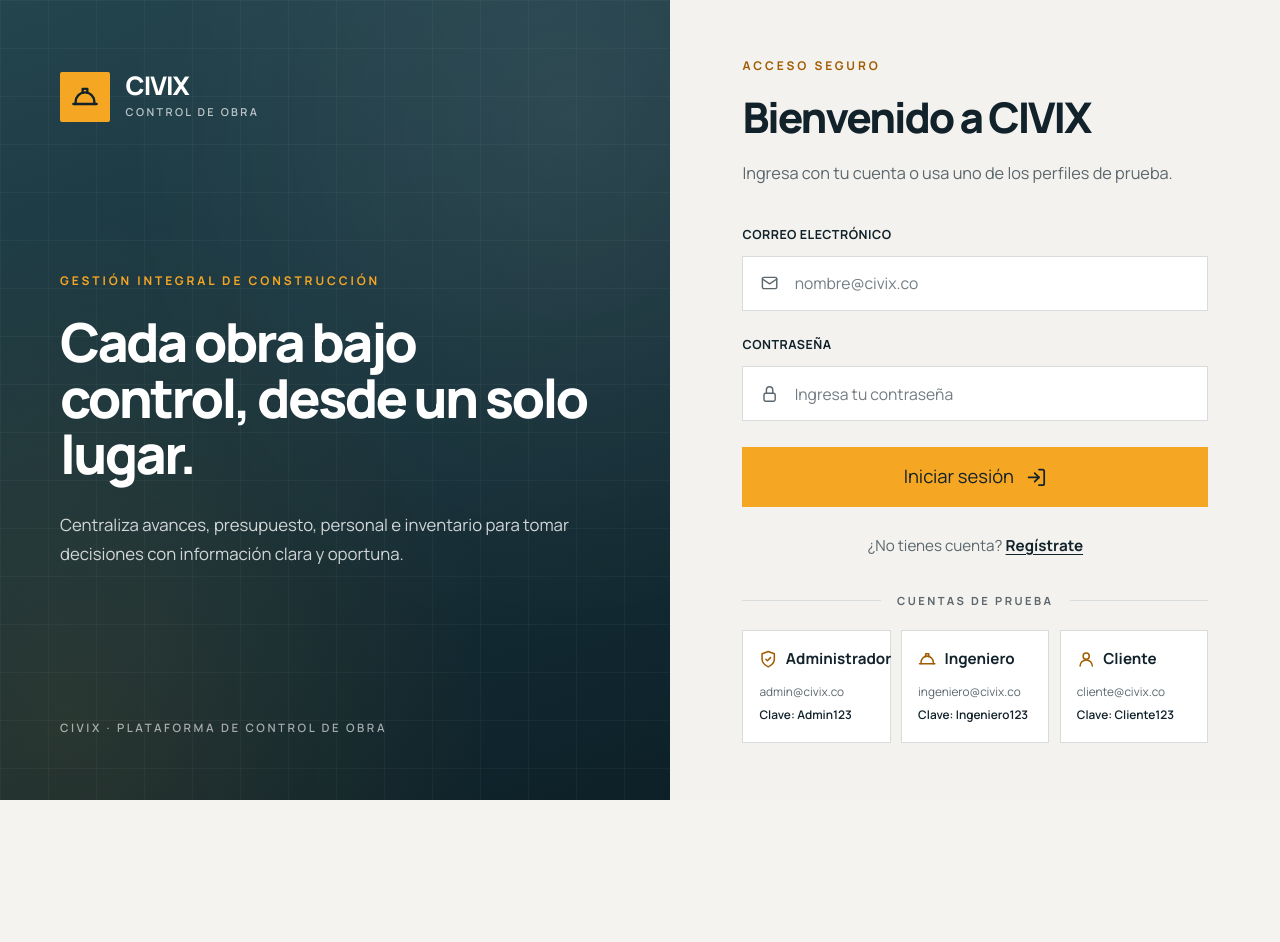
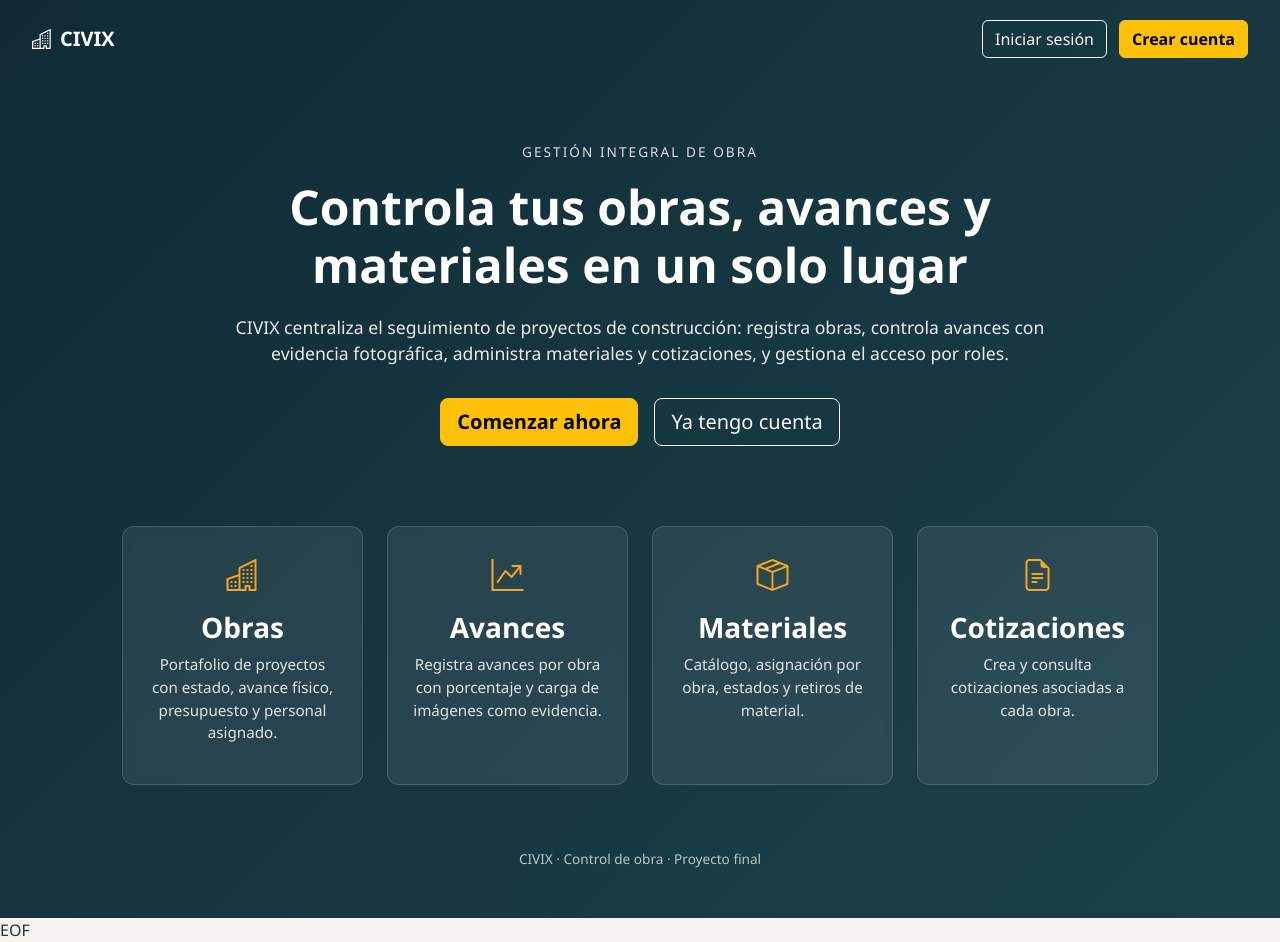
Before and after one commit to Fernandozapa26/CIVIX-Software, an Angular app in the folder frontend/civix-front/: page / in a window 1280 px wide. Before the commit this address led to /login. Before the commit the page ends 800 px from the top, so only its background shows below. Built offline with nearby package versions, Linux system fonts and the light colour scheme.

Commit message:
feat(frontend): agregar landing publica y mover app a /app

```diff
--- a/frontend/civix-front/src/app/app.routes.ts
+++ b/frontend/civix-front/src/app/app.routes.ts
@@ -4,7 +4,12 @@ import { authGuard, guestGuard } from './core/guards/auth.guard';
 import { ROLES_GESTION, ROLES_TODOS } from './core/models/auth.models';
 
 export const routes: Routes = [
-  // Pantallas públicas dentro de la pantalla dividida de Figma.
+  // Landing pública
+  {
+    path: '',
+    loadComponent: () => import('./features/landing/landing').then((m) => m.Landing),
+  },
+  // Pantallas públicas
   {
     path: 'login',
     loadComponent: () => import('./layouts/auth-layout/auth-layout').then((m) => m.AuthLayout),
@@ -29,12 +34,11 @@ export const routes: Routes = [
       },
     ],
   },
+  // Aplicación (requiere sesión)
   {
-    // Componente principal con el menú (solo con sesión iniciada)
-    path: '',
+    path: 'app',
     loadComponent: () => import('./layouts/main-layout/main-layout').then((m) => m.MainLayout),
     canActivate: [authGuard],
-
     children: [
       {
         path: '',
@@ -91,6 +95,6 @@ export const routes: Routes = [
   },
   {
     path: '**',
-    redirectTo: 'inicio',
+    redirectTo: '',
   },
 ];
--- a/frontend/civix-front/src/app/core/services/auth.service.ts
+++ b/frontend/civix-front/src/app/core/services/auth.service.ts
@@ -16,7 +16,7 @@ import {
 const CLAVE_SESION = 'civix.sesion';
 
 /** Ruta a la que se envía al usuario después de iniciar sesión. Todos los roles pueden verla. */
-export const RUTA_INICIO = '/inicio';
+export const RUTA_INICIO = '/app/inicio';
 
 /**
  * Maneja la sesión del usuario:
--- a/frontend/civix-front/src/app/features/cotizaciones/components/cotizacion-form/cotizacion-form.html
+++ b/frontend/civix-front/src/app/features/cotizaciones/components/cotizacion-form/cotizacion-form.html
@@ -8,7 +8,7 @@
       </p>
     </div>
 
-    <a routerLink="/cotizaciones" class="btn btn-outline-secondary">
+    <a routerLink="/app/cotizaciones" class="btn btn-outline-secondary">
       <i class="bi bi-arrow-left me-2"></i>
       Volver
     </a>
@@ -210,7 +210,7 @@
 
     <div class="d-flex justify-content-end gap-2">
 
-      <a routerLink="/cotizaciones" class="btn btn-outline-secondary">
+      <a routerLink="/app/cotizaciones" class="btn btn-outline-secondary">
         Cancelar
       </a>
 
--- a/frontend/civix-front/src/app/features/cotizaciones/cotizaciones.html
+++ b/frontend/civix-front/src/app/features/cotizaciones/cotizaciones.html
@@ -9,7 +9,7 @@
             </p>
         </div>
 
-        <a routerLink="/cotizaciones/nueva" class="btn btn-warning fw-semibold">
+        <a routerLink="/app/cotizaciones/nueva" class="btn btn-warning fw-semibold">
             <i class="bi bi-plus-lg me-2"></i>
             Nueva cotización
         </a>
--- /dev/null
+++ b/frontend/civix-front/src/app/features/landing/landing.html
@@ -0,0 +1,55 @@
+<div class="landing">
+  <nav class="landing__nav">
+    <div class="landing__brand">
+      <i class="bi bi-buildings"></i>
+      <span>CIVIX</span>
+    </div>
+    <div class="landing__nav-actions">
+      <a routerLink="/login" class="btn btn-outline-light">Iniciar sesión</a>
+      <a routerLink="/registro" class="btn btn-warning fw-semibold">Crear cuenta</a>
+    </div>
+  </nav>
+
+  <header class="landing__hero">
+    <div class="landing__hero-content">
+      <p class="landing__eyebrow">GESTIÓN INTEGRAL DE OBRA</p>
+      <h1>Controla tus obras, avances y materiales en un solo lugar</h1>
+      <p class="landing__lead">
+        CIVIX centraliza el seguimiento de proyectos de construcción: registra obras, controla avances con evidencia fotográfica,
+        administra materiales y cotizaciones, y gestiona el acceso por roles.
+      </p>
+      <div class="landing__cta">
+        <a routerLink="/registro" class="btn btn-warning btn-lg fw-semibold">Comenzar ahora</a>
+        <a routerLink="/login" class="btn btn-outline-light btn-lg">Ya tengo cuenta</a>
+      </div>
+    </div>
+  </header>
+
+  <section class="landing__features">
+    <div class="feature-card">
+      <i class="bi bi-buildings"></i>
+      <h3>Obras</h3>
+      <p>Portafolio de proyectos con estado, avance físico, presupuesto y personal asignado.</p>
+    </div>
+    <div class="feature-card">
+      <i class="bi bi-graph-up-arrow"></i>
+      <h3>Avances</h3>
+      <p>Registra avances por obra con porcentaje y carga de imágenes como evidencia.</p>
+    </div>
+    <div class="feature-card">
+      <i class="bi bi-box-seam"></i>
+      <h3>Materiales</h3>
+      <p>Catálogo, asignación por obra, estados y retiros de material.</p>
+    </div>
+    <div class="feature-card">
+      <i class="bi bi-file-earmark-text"></i>
+      <h3>Cotizaciones</h3>
+      <p>Crea y consulta cotizaciones asociadas a cada obra.</p>
+    </div>
+  </section>
+
+  <footer class="landing__footer">
+    <p>CIVIX · Control de obra · Proyecto final</p>
+  </footer>
+</div>
+EOF
--- /dev/null
+++ b/frontend/civix-front/src/app/features/landing/landing.scss
@@ -0,0 +1,100 @@
+.landing {
+  min-height: 100vh;
+  background: linear-gradient(135deg, var(--civix-primary) 0%, var(--civix-secondary) 100%);
+  color: #fff;
+}
+
+.landing__nav {
+  display: flex;
+  justify-content: space-between;
+  align-items: center;
+  padding: 1.25rem 2rem;
+}
+
+.landing__brand {
+  display: flex;
+  align-items: center;
+  gap: 0.5rem;
+  font-weight: 700;
+  font-size: 1.25rem;
+}
+
+.landing__nav-actions {
+  display: flex;
+  gap: 0.75rem;
+}
+
+.landing__hero {
+  padding: 4rem 2rem 3rem;
+  max-width: 900px;
+  margin: 0 auto;
+  text-align: center;
+}
+
+.landing__eyebrow {
+  letter-spacing: 0.15em;
+  font-size: 0.85rem;
+  opacity: 0.85;
+  margin-bottom: 1rem;
+}
+
+.landing__hero h1 {
+  font-size: clamp(2rem, 4vw, 3rem);
+  font-weight: 800;
+  margin-bottom: 1.25rem;
+}
+
+.landing__lead {
+  font-size: 1.1rem;
+  opacity: 0.9;
+  margin-bottom: 2rem;
+}
+
+.landing__cta {
+  display: flex;
+  gap: 1rem;
+  justify-content: center;
+  flex-wrap: wrap;
+}
+
+.landing__features {
+  display: grid;
+  grid-template-columns: repeat(auto-fit, minmax(220px, 1fr));
+  gap: 1.5rem;
+  max-width: 1100px;
+  margin: 0 auto;
+  padding: 2rem;
+}
+
+.feature-card {
+  background: rgba(255, 255, 255, 0.08);
+  border: 1px solid rgba(255, 255, 255, 0.15);
+  border-radius: 12px;
+  padding: 1.5rem;
+  text-align: center;
+  backdrop-filter: blur(4px);
+}
+
+.feature-card i {
+  font-size: 2rem;
+  color: var(--civix-accent);
+  margin-bottom: 0.75rem;
+  display: block;
+}
+
+.feature-card h3 {
+  font-weight: 700;
+  margin-bottom: 0.5rem;
+}
+
+.feature-card p {
+  opacity: 0.85;
+  font-size: 0.95rem;
+}
+
+.landing__footer {
+  text-align: center;
+  padding: 2rem;
+  opacity: 0.7;
+  font-size: 0.85rem;
+}
--- /dev/null
+++ b/frontend/civix-front/src/app/features/landing/landing.ts
@@ -0,0 +1,11 @@
+import { ChangeDetectionStrategy, Component } from '@angular/core';
+import { RouterLink } from '@angular/router';
+
+@Component({
+  selector: 'app-landing',
+  imports: [RouterLink],
+  templateUrl: './landing.html',
+  styleUrl: './landing.scss',
+  changeDetection: ChangeDetectionStrategy.OnPush,
+})
+export class Landing {}
--- a/frontend/civix-front/src/app/features/obras/obras.ts
+++ b/frontend/civix-front/src/app/features/obras/obras.ts
@@ -120,7 +120,7 @@ export class Obras implements OnInit {
   protected cancelar(): void {
     this.mostrarFormulario.set(false);
     this.editandoId.set(null);
-    this.router.navigate(['/obras']);
+    this.router.navigate(['/app/obras']);
   }
 
   protected guardar(): void {
@@ -154,7 +154,7 @@ export class Obras implements OnInit {
       next: () => {
         this.mostrarFormulario.set(false);
         this.editandoId.set(null);
-        this.router.navigate(['/obras']);
+        this.router.navigate(['/app/obras']);
         this.cargar();
       },
       error: () => this.error.set('No se pudo guardar la obra.'),
--- a/frontend/civix-front/src/app/layouts/main-layout/main-layout.ts
+++ b/frontend/civix-front/src/app/layouts/main-layout/main-layout.ts
@@ -49,31 +49,31 @@ export class MainLayout {
     {
       label: 'Inicio',
       icon: 'bi-house-door',
-      route: '/inicio',
+      route: '/app/inicio',
       roles: ROLES_TODOS
     },
     {
       label: 'Obras',
       icon: 'bi-buildings',
-      route: '/obras',
+      route: '/app/obras',
       roles: ROLES_TODOS
     },
     {
       label: 'Cotizaciones',
       icon: 'bi-file-earmark-text',
-      route: '/cotizaciones',
+      route: '/app/cotizaciones',
       roles: ROLES_TODOS
     },
     {
       label: 'Materiales',
       icon: 'bi-box-seam',
-      route: '/materiales',
+      route: '/app/materiales',
       roles: ROLES_GESTION
     },
     {
       label: 'Avances',
       icon: 'bi-graph-up-arrow',
-      route: '/avances',
+      route: '/app/avances',
       roles: ROLES_TODOS
     },
     {
```
